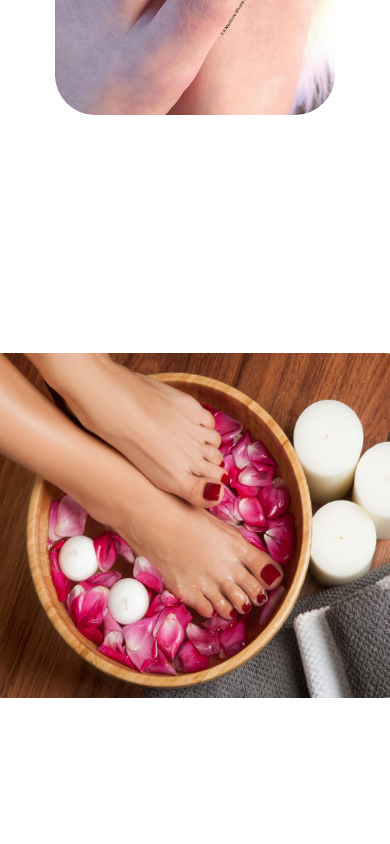
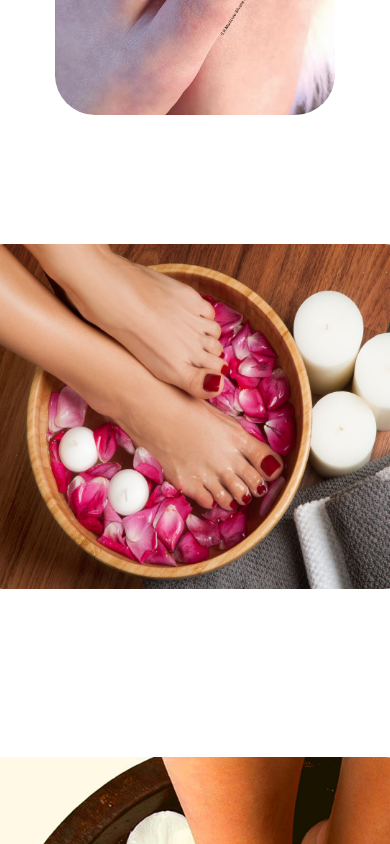
Before and after one commit to andressa1010/projeto-unhas, a React (Vite) app: page /servicos in a window 390 px wide. Shown: the part 3480-4324 px from the top of the page. Built offline with nearby package versions, Linux system fonts and the light colour scheme.

Commit message:
alterar-css

```diff
--- a/src/App.css
+++ b/src/App.css
@@ -442,4 +442,10 @@
   .container-pes {
     margin: 10px;
   }
+  .text-p p{
+    font-size: 18px;
+  }
+  .container-pes p{
+    font-size: 20px;
+  }
 }
```
